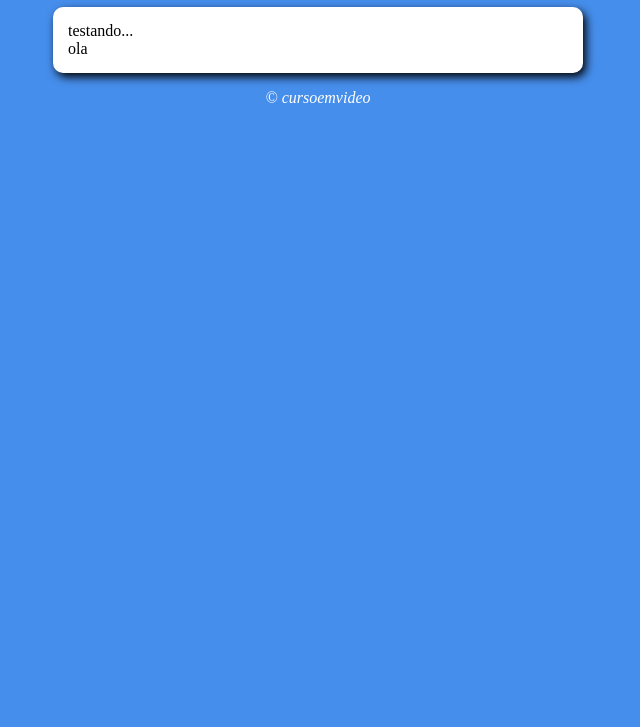
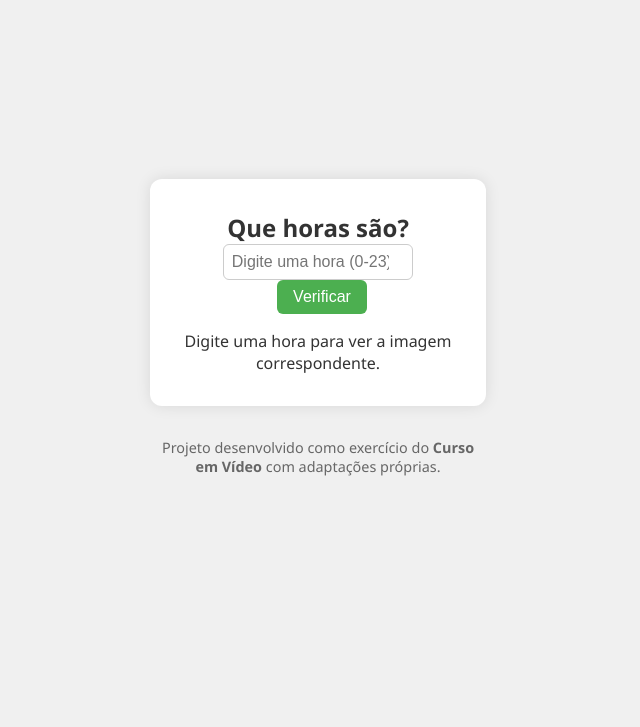
Before and after one commit to Joseberto178/projeto-Relogio, a plain HTML site: page modelo.html in a window 1280 px wide. Shown: the part 73-800 px from the top of the page, without its empty margins (322-962 px from the left). Drawn offline with Linux system fonts and the light colour scheme.

Commit message:
atualizaçao final

```diff
--- a/estilo.css
+++ /dev/null
@@ -1,24 +0,0 @@
-body{
-    background-color: rgb(70, 142, 236);
-    font: normal 15pt;
-}
-
-header{
-    color: white;
-    text-align: center;
-}
-
-section{
-    background: white;
-    border-radius: 10px;
-    padding: 15px;
-    width: 500px;
-    margin: auto;
-    box-shadow: 3px 4px 10px black;
-}
-
-footer{
-    color: white;
-    text-align: center;
-    font-style: italic;
-}
--- a/modelo.html
+++ b/modelo.html
@@ -1,26 +1,28 @@
 <!DOCTYPE html>
-<html lang="en">
+<html lang="pt-BR">
 <head>
-    <meta charset="UTF-8">
-    <meta name="viewport" content="width=device-width, initial-scale=1.0">
-    <title>modelo de exercicio</title>
-    <link rel="stylesheet" href="estilo.css">
+  <meta charset="UTF-8" />
+  <meta name="viewport" content="width=device-width, initial-scale=1.0"/>
+  <title>Verificar Hora</title>
+  <link rel="stylesheet" href="style.css"/>
 </head>
 <body>
-    <header>
-        <h1>titulo</h1>
-    </header>
-    <section>
-        <div>
-            testando...
-        </div>
-        <div>
-            ola
-        </div>
+  <main>
+    <section id="container">
+      <h1>Que horas são?</h1>
+      <form id="form-hora">
+        <input type="number" id="inputHora" placeholder="Digite uma hora (0-23)" min="0" max="23" required/>
+        <button type="submit">Verificar</button>
+      </form>
+      <div id="resultado">
+        <p id="mensagem">Digite uma hora para ver a imagem correspondente.</p>
+        <img id="imagem" src="" alt="Imagem do horário" style="display: none;" />
+      </div>
     </section>
     <footer>
-        <p>&copy; cursoemvideo</p>
-    </footer>
-    <script src="script.js"></script>
+  <p>Projeto desenvolvido como exercício do <strong>Curso em Vídeo</strong> com adaptações próprias.</p>
+</footer>
+  </main>
+  <script src="script.js"></script>
 </body>
 </html>
--- a/script.js
+++ b/script.js
@@ -0,0 +1,31 @@
+document.getElementById('form-hora').addEventListener('submit', function(event) {
+  event.preventDefault()
+
+  const input = document.getElementById('inputHora')
+  const msg = document.getElementById('mensagem')
+  const img = document.getElementById('imagem')
+  const hora = Number(input.value)
+
+  if (hora < 0 || hora > 23 || isNaN(hora)) {
+    msg.innerText = 'Por favor, digite uma hora válida entre 0 e 23.'
+    img.style.display = 'none'
+    document.body.style.background = '#f0f0f0'
+    return
+  }
+
+  msg.innerText = `Você informou ${hora} horas.`
+
+  if (hora >= 0 && hora < 12) {
+    img.src = 'imagem/ChatGPT Image 28 de mai. de 2025, 14_16_34.png'
+    document.body.style.background = '#e2cd9f'
+  } else if (hora >= 12 && hora < 18) {
+    img.src = 'imagem/ChatGPT Image 28 de mai. de 2025, 14_54_06.png'
+    document.body.style.background = '#f6b17a'
+  } else {
+    img.src = 'imagem/ChatGPT Image 28 de mai. de 2025, 14_54_13.png'
+    document.body.style.background = '#1c1c3c'
+    document.body.style.color = 'white'
+  }
+
+  img.style.display = 'block'
+})
--- /dev/null
+++ b/style.css
@@ -0,0 +1,70 @@
+* {
+  margin: 0;
+  padding: 0;
+  box-sizing: border-box;
+}
+
+body {
+  font-family: 'Segoe UI', sans-serif;
+  background-color: #f0f0f0;
+  color: #333;
+  min-height: 100vh;
+  display: flex;
+  justify-content: center;
+  align-items: center;
+}
+
+main {
+  width: 100%;
+  max-width: 400px;
+  padding: 2rem;
+}
+
+#container {
+  background: white;
+  padding: 2rem;
+  border-radius: 12px;
+  box-shadow: 0 0 15px rgba(0, 0, 0, 0.1);
+  text-align: center;
+}
+
+form {
+  margin-bottom: 1rem;
+}
+
+input {
+  padding: 0.5rem;
+  font-size: 1rem;
+  width: 70%;
+  border: 1px solid #ccc;
+  border-radius: 6px;
+}
+
+button {
+  padding: 0.5rem 1rem;
+  font-size: 1rem;
+  margin-left: 0.5rem;
+  border: none;
+  background-color: #4caf50;
+  color: white;
+  border-radius: 6px;
+  cursor: pointer;
+}
+
+button:hover {
+  background-color: #45a049;
+}
+
+#imagem {
+  margin-top: 1rem;
+  width: 250px;
+  height: 250px;
+  border-radius: 50%;
+  object-fit: cover;
+}
+footer {
+  text-align: center;
+  margin-top: 2rem;
+  font-size: 0.9rem;
+  color: #666;
+}
```
Also changed, not shown: imagem/ChatGPT Image 28 de mai. de 2025, 14_54_13.png (added), 3 other files.
